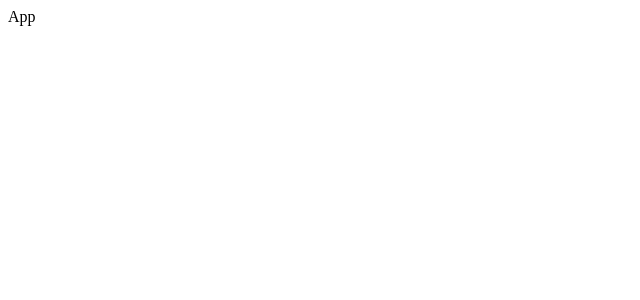
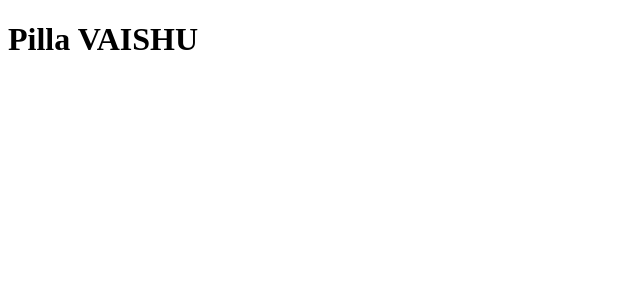
Before and after one commit to srivyshnavi1505/ChildCare, a React (Vite) app: page / in a window 1280 px wide. Shown: the top 300 px of the page, without its empty margins (0-640 px from the left). Built offline with nearby package versions, Linux system fonts and the light colour scheme.

Commit message:
Time pass changes

```diff
--- a/src/App.jsx
+++ b/src/App.jsx
@@ -2,7 +2,9 @@ import React from 'react'
 
 const App = () => {
   return (
-    <div>App</div>
+    <div>
+      <h1>Pilla VAISHU</h1>
+    </div>
   )
 }
 
```
Also changed, not shown: index.html (line endings or trailing spaces).
